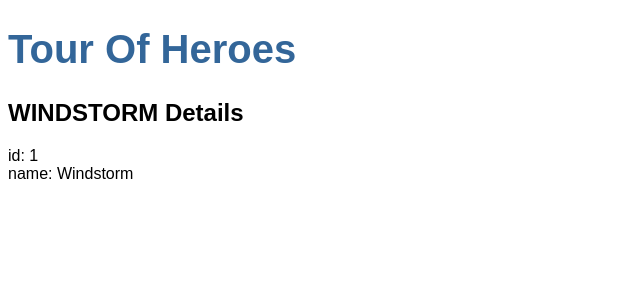
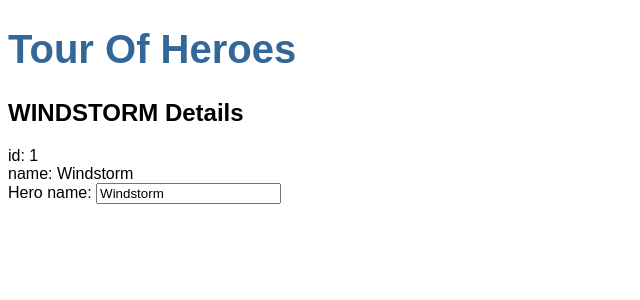
Before and after one commit to androranogajec/tour-of-heroes, an Angular app: page / in a window 1280 px wide. Shown: the top 300 px of the page, without its empty margins (0-640 px from the left). Built offline with nearby package versions, Linux system fonts and the light colour scheme.

Commit message:
edit hero, two way data binding

```diff
--- a/src/app/app.module.ts
+++ b/src/app/app.module.ts
@@ -1,7 +1,7 @@
 import { NgModule } from '@angular/core';
 import { BrowserModule } from '@angular/platform-browser';
-
 import { AppRoutingModule } from './app-routing.module';
+import { FormsModule } from '@angular/forms';
 import { AppComponent } from './app.component';
 import { HeroesComponent } from './heroes/heroes.component';
 
@@ -12,6 +12,7 @@
   ],
   imports: [
     BrowserModule,
+    FormsModule,
     AppRoutingModule
   ],
   providers: [],
--- a/src/app/heroes/heroes.component.html
+++ b/src/app/heroes/heroes.component.html
@@ -1,3 +1,7 @@
 <h2>{{hero.name | uppercase}} Details</h2>
 <div><span>id: </span>{{hero.id}}</div>
 <div><span>name: </span>{{hero.name}}</div>
+<div>
+    <label for="name"> Hero name: </label>
+    <input id="name" [(ngModel)]="hero.name" placeholder="name">
+</div>
```
